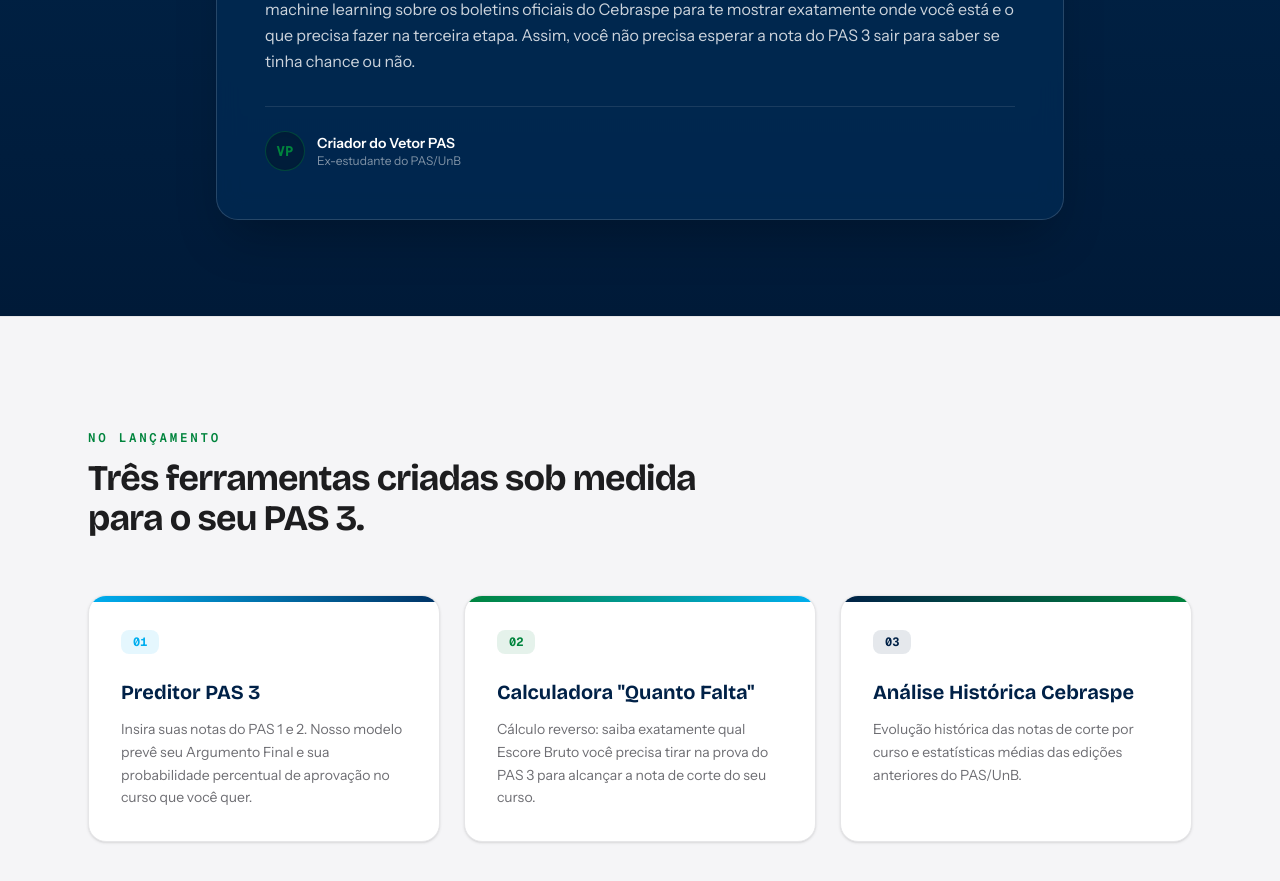
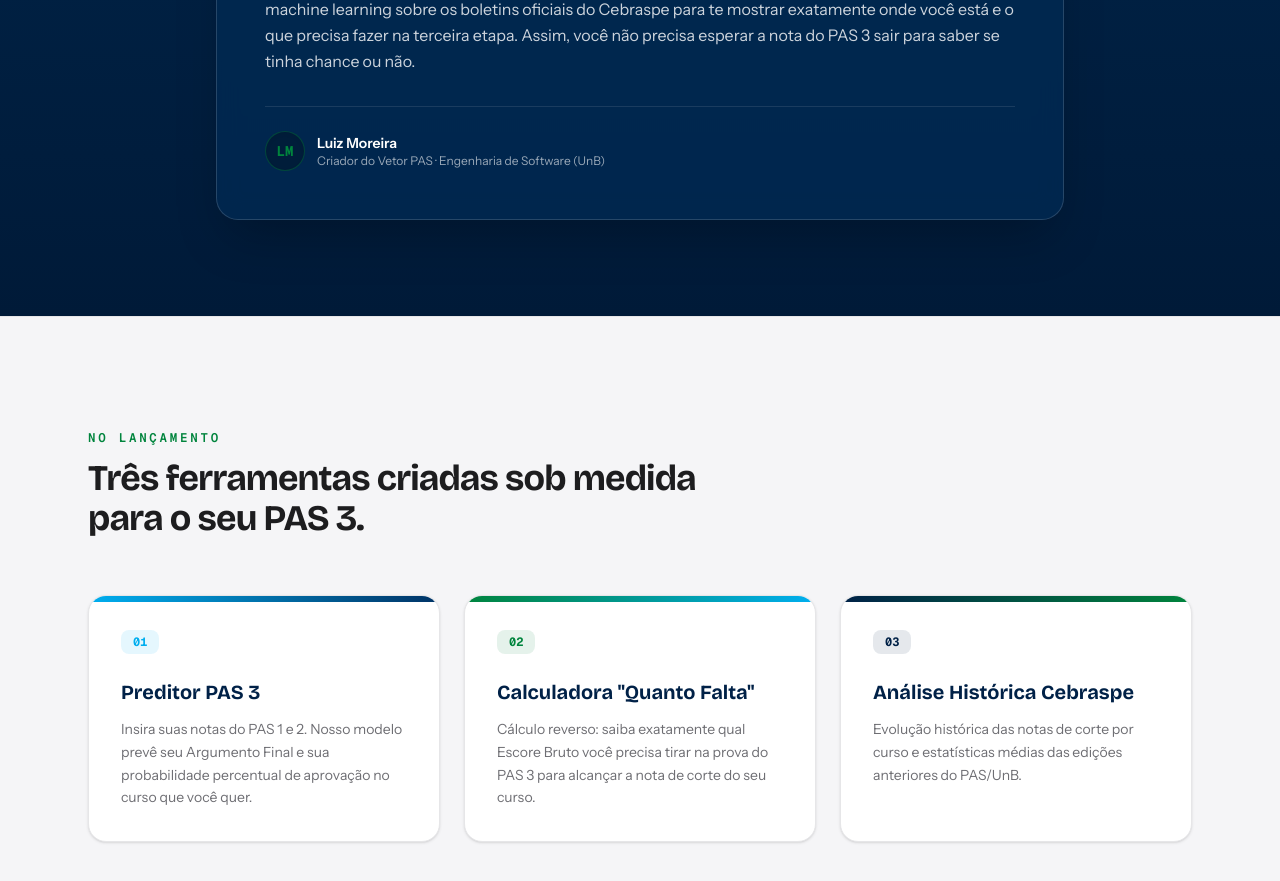
Before and after one commit to luizhtmoreira/Analise-Preditiva-PAS, a Next.js app in the folder landing-page/: page / in a window 1280 px wide. Shown: the part 1180-2061 px from the top of the page. Built offline with nearby package versions, Linux system fonts and the light colour scheme.

Commit message:
docs: update founder signature to Luiz Moreira (Engenharia de Software UnB)

```diff
--- a/landing-page/components/public/landing/LandingPage.tsx
+++ b/landing-page/components/public/landing/LandingPage.tsx
@@ -104,11 +104,11 @@
             <div className="mt-8 pt-6 border-t border-white/10 flex items-center justify-between">
               <div className="flex items-center gap-3">
                 <div className="w-10 h-10 rounded-full bg-[#001D3A] border border-[#00843D]/40 text-[#00843D] font-bold flex items-center justify-center font-mono text-sm shadow-inner">
-                  VP
+                  LM
                 </div>
                 <div>
-                  <p className="text-sm font-semibold text-white">Criador do Vetor PAS</p>
-                  <p className="text-xs text-white/50">Ex-estudante do PAS/UnB</p>
+                  <p className="text-sm font-semibold text-white">Luiz Moreira</p>
+                  <p className="text-xs text-white/60">Criador do Vetor PAS · Engenharia de Software (UnB)</p>
                 </div>
               </div>
             </div>
```
